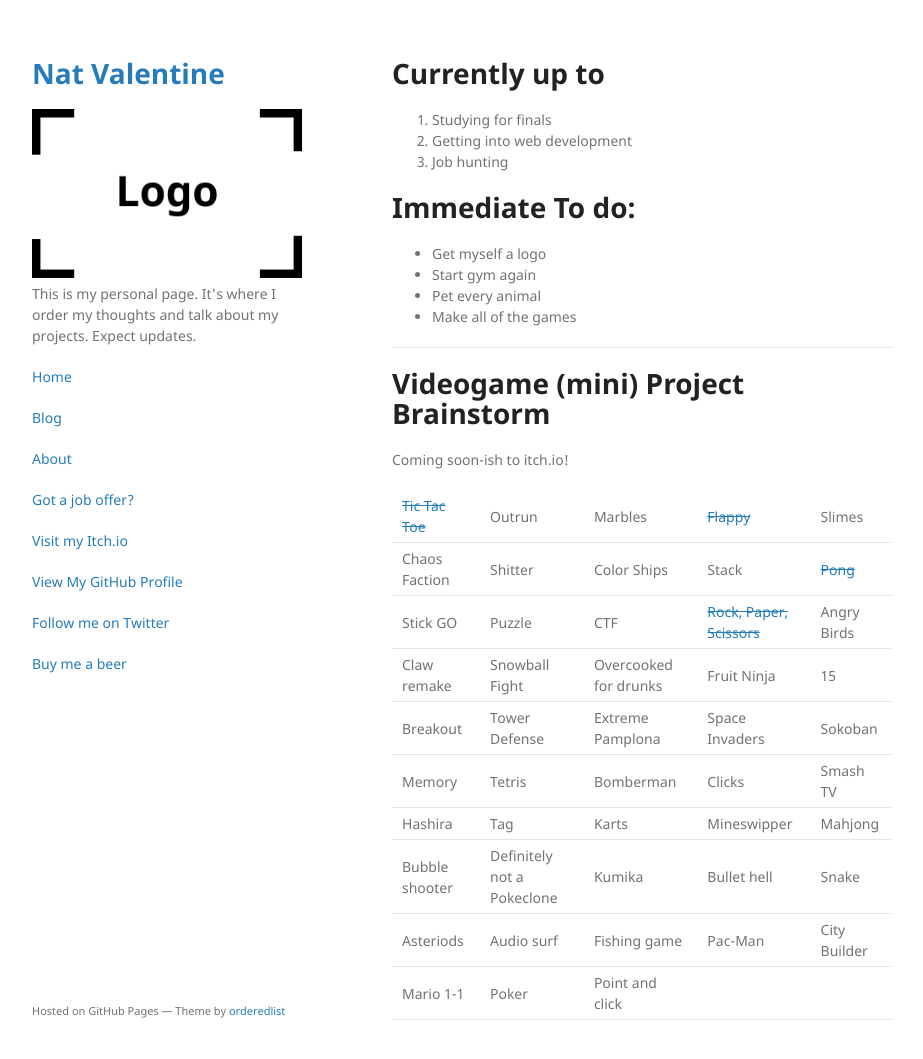
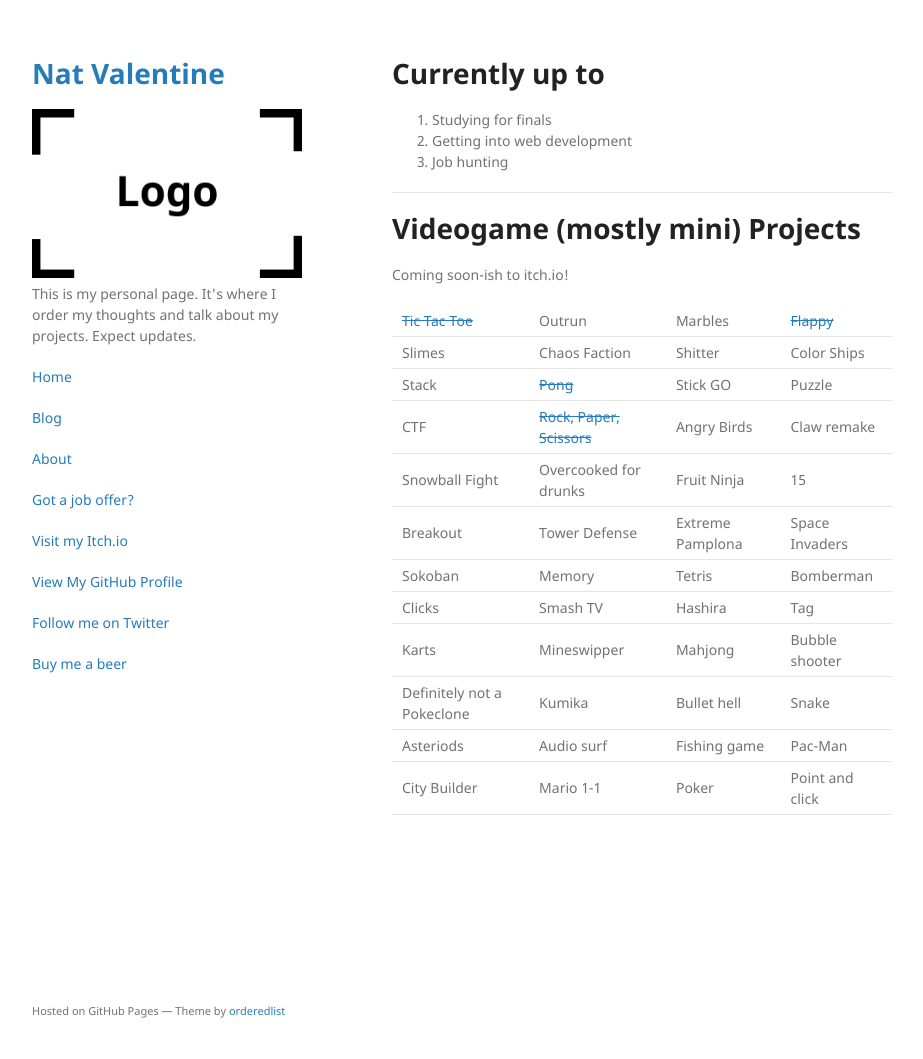
Before and after one commit to NatValentine/natvalentine.github.io, a Jekyll site: the page built from index.md, in a window 1280 px wide and 1090 px high. Shown: the top 1059 px of the window, without its empty margins (178-1101 px from the left). Built offline with Jekyll 4.4.1, drawn with Linux system fonts in a browser that asks for light colours; our own code applies the rules of GitHub Pages for plain Markdown files.

Commit message:
Update index.md

```diff
--- a/index.md
+++ b/index.md
@@ -8,26 +8,20 @@ layout: default
 1. Getting into web development
 1. Job hunting
 
-
-# Immediate To do:
-
-* Get myself a logo
-* Start gym again
-* Pet every animal
-* Make all of the games
-
 * * *
 
-# Videogame (mini) Project Brainstorm
+# Videogame (mostly mini) Projects
 Coming soon-ish to itch.io!
 
-| [~~Tic Tac Toe~~](https://natvalentine.itch.io/tic-tac-toe)  | Outrun | Marbles | [~~Flappy~~](https://natvalentine.itch.io/flappy-worm) | Slimes |
-| Chaos Faction | Shitter | Color Ships | Stack | [~~Pong~~](https://natvalentine.itch.io/pong) |
-| Stick GO | Puzzle | CTF | [~~Rock, Paper, Scissors~~](https://natvalentine.itch.io/rock-paper-scissors) | Angry Birds |
-| Claw remake | Snowball Fight | Overcooked for drunks | Fruit Ninja | 15 |
-| Breakout | Tower Defense | Extreme Pamplona | Space Invaders | Sokoban |
-| Memory | Tetris | Bomberman | Clicks | Smash TV |
-| Hashira | Tag | Karts | Mineswipper | Mahjong |
-| Bubble shooter | Definitely not a Pokeclone | Kumika | Bullet hell | Snake |
-| Asteriods | Audio surf | Fishing game | Pac-Man | City Builder |
-| Mario 1-1 | Poker | Point and click |  |  |
+| [~~Tic Tac Toe~~](https://natvalentine.itch.io/tic-tac-toe)  | Outrun | Marbles | [~~Flappy~~](https://natvalentine.itch.io/flappy-worm) |
+| Slimes | Chaos Faction | Shitter | Color Ships |
+| Stack | [~~Pong~~](https://natvalentine.itch.io/pong) | Stick GO | Puzzle |
+| CTF | [~~Rock, Paper, Scissors~~](https://natvalentine.itch.io/rock-paper-scissors) | Angry Birds | Claw remake |
+| Snowball Fight | Overcooked for drunks | Fruit Ninja | 15 |
+| Breakout | Tower Defense | Extreme Pamplona | Space Invaders |
+| Sokoban | Memory | Tetris | Bomberman |
+| Clicks | Smash TV | Hashira | Tag |
+| Karts | Mineswipper | Mahjong | Bubble shooter |
+| Definitely not a Pokeclone | Kumika | Bullet hell | Snake |
+| Asteriods | Audio surf | Fishing game | Pac-Man |
+| City Builder | Mario 1-1 | Poker | Point and click |
```
